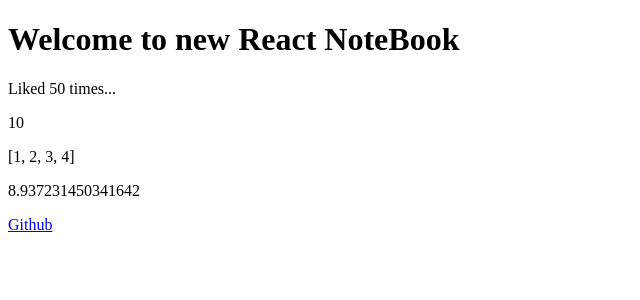
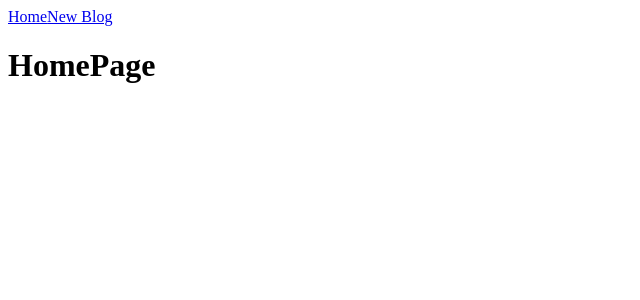
Before and after one commit to farid555/note-book-react, a React (Create React App) app: page / in a window 1280 px wide. Shown: the top 300 px of the page, without its empty margins (0-640 px from the left). Built offline with nearby package versions, Linux system fonts and the light colour scheme.

Commit message:
AAdding HomePage and Navbar

```diff
--- a/src/App.js
+++ b/src/App.js
@@ -1,19 +1,13 @@
 import React from "react";
+import Navbar from "./components/Navbar";
+import Home from "./components/Home";
 
 const App = () => {
-  const title = "Welcome to new React NoteBook";
-  const like = 50;
-  const link = "https://github.com/";
-
   return (
     <div className="App">
+      <Navbar />
       <div className="content">
-        <h1>{title}</h1>
-        <p>Liked {like} times...</p>
-        <p> {10}</p>
-        <p> [1, 2, 3, 4]</p>
-        <p>{Math.random() * 10 + 1}</p>
-        <a href={link}> Github</a>
+        <Home />
       </div>
     </div>
   );
--- /dev/null
+++ b/src/components/Home.js
@@ -0,0 +1,13 @@
+import React from "react";
+
+const Home = () => {
+  return (
+    <div>
+      <div>
+        <h1>HomePage</h1>
+      </div>
+    </div>
+  );
+};
+
+export default Home;
--- /dev/null
+++ b/src/components/Navbar.js
@@ -0,0 +1,14 @@
+import React from "react";
+
+const Navbar = () => {
+  return (
+    <nav className="navbar">
+      <div className="links">
+        <a href="/">Home</a>
+        <a href="/">New Blog</a>
+      </div>
+    </nav>
+  );
+};
+
+export default Navbar;
```
